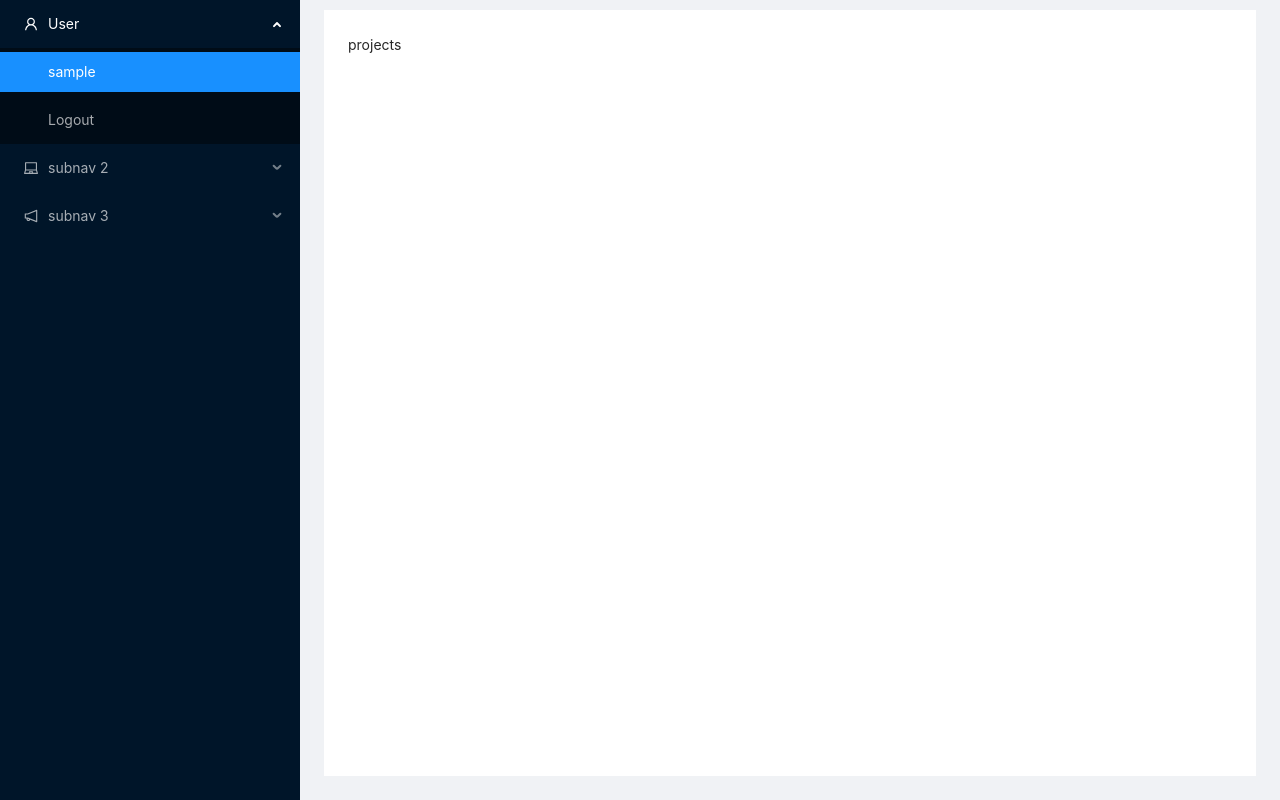
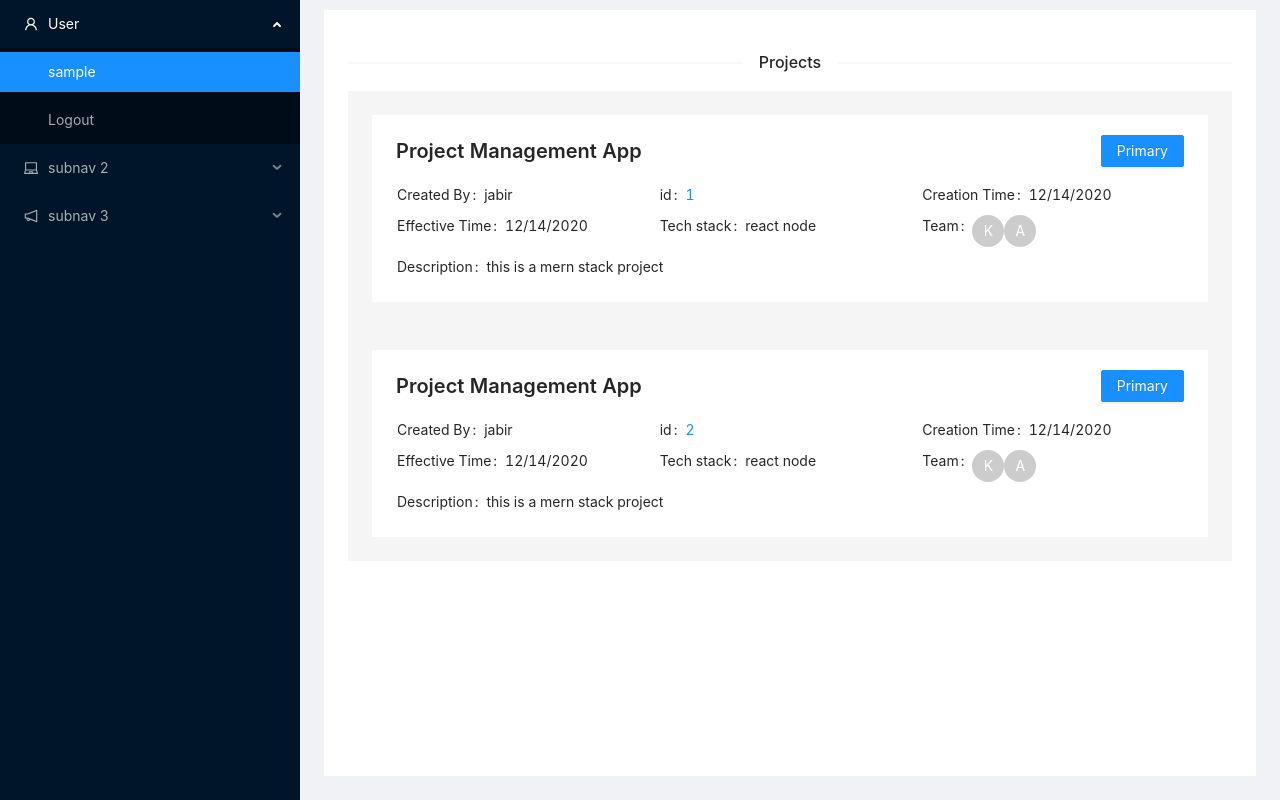
Before and after one commit to Khizarkhan07/project-managment-app, a React (Create React App) app: page / in a window 1280 px wide. Built offline with nearby package versions, Linux system fonts and the light colour scheme; sample sign-in values are in the browser's storage.

Commit message:
project home

```diff
--- a/src/contexts/projectContext.tsx
+++ b/src/contexts/projectContext.tsx
@@ -2,11 +2,29 @@ import React, {createContext, ReactNode, useContext, useReducer} from "react";
 import {projectState} from "../types";
 
 const initialState : projectState = {
-    projects: [{name: 'Project 1',
+    projects: [
+        {
+        id: '1',
+        name: 'Project Management App',
         description: 'this is a mern stack project',
         tech: ['react', 'node'],
-        team :['1' , '2']
-    }],
+        team :[{id: '1', username: 'khizar@gmail.com', password: 'khizar'},
+            {id: '2', username: 'arslan@gmail.com', password: 'arslan'},],
+        createdAt: new Date( Date.now()),
+        createdBy: 'jabir'
+        },
+        {
+        id: '2',
+        name: 'Project Management App',
+        description: 'this is a mern stack project',
+        tech: ['react', 'node'],
+        team :[{id: '1', username: 'khizar@gmail.com', password: 'khizar'},
+            {id: '2', username: 'arslan@gmail.com', password: 'arslan'},],
+        createdAt: new Date( Date.now()),
+        createdBy: 'jabir'
+        },
+
+    ],
 };
 
 const ProjectContext = createContext<{
@@ -40,5 +58,5 @@ const ProjectProvider: React.FC<Props> = ({ children }) => {
     );
 };
 
-export const useAuthContext = () => useContext(ProjectContext);
+export const useProjectContext = () => useContext(ProjectContext);
 export { ProjectProvider };
--- a/src/index.tsx
+++ b/src/index.tsx
@@ -5,12 +5,15 @@ import { BrowserRouter } from 'react-router-dom';
 import Sidebar from "./pages/Sidebar";
 import 'antd/dist/antd.css'
 import {AuthProvider} from "./contexts/authContext";
+import {ProjectProvider} from "./contexts/projectContext";
 
 
 ReactDOM.render(
     <BrowserRouter>
         <AuthProvider>
-            <Sidebar />
+            <ProjectProvider>
+                <Sidebar />
+            </ProjectProvider>
         </AuthProvider>
     </BrowserRouter>,
     document.getElementById('root')
--- a/src/pages/Sidebar.tsx
+++ b/src/pages/Sidebar.tsx
@@ -8,7 +8,7 @@ import Login from "./auth/Login";
 import {getAuthenticatedUser} from "../utils";
 import {useAuthContext} from "../contexts/authContext";
 import PrivateRoute from "./auth/PrivateRoute";
-import Projects from "./projects/Projects";
+import ProjectsHome from "./projects/ProjectsHome";
 const { SubMenu } = Menu;
 const {  Content, Sider } = Layout;
 const Sidebar = () => {
@@ -67,7 +67,7 @@ const Sidebar = () => {
                 >
                     <Switch>
                         <Route component={Login} path={'/login'}/>
-                        <PrivateRoute exact path="/" component={Projects} />
+                        <PrivateRoute component = {ProjectsHome} path ='/' />
                     </Switch>
                 </Content>
             </Layout>
--- a/src/pages/projects/Projects.tsx
+++ /dev/null
@@ -1,9 +0,0 @@
-import React from 'react';
-
-function Projects() {
-    return (
-        <div>projects</div>
-    );
-}
-
-export default Projects;
--- /dev/null
+++ b/src/pages/projects/ProjectsHome.tsx
@@ -0,0 +1,61 @@
+import React, {useMemo} from 'react';
+import {useProjectContext} from "../../contexts/projectContext";
+import { Divider, PageHeader, Button, Descriptions,  Avatar, Image } from 'antd';
+import {ProjectWrapper} from "./project.styles";
+
+const ProjectsHome = () =>{
+    const{state, dispatch} = useProjectContext();
+
+    const renderProjects = useMemo(()=> {
+        return state.projects.map((project)=> {
+            return(
+                <ProjectWrapper>
+                    <PageHeader
+                        key={project.id}
+                        ghost={false}
+                        title={project.name}
+                        extra={[
+                            <Button key="1" type="primary">
+                                Primary
+                            </Button>,
+                        ]}
+                    >
+                        <Descriptions size="small" column={3}>
+                            <Descriptions.Item label="Created By">{project.createdBy}</Descriptions.Item>
+                            <Descriptions.Item label="id">
+                                <a>{project.id}</a>
+                            </Descriptions.Item>
+                            <Descriptions.Item label="Creation Time">{new Date(project.createdAt).toLocaleDateString()}</Descriptions.Item>
+                            <Descriptions.Item label="Effective Time">{new Date(project.createdAt).toLocaleDateString()}</Descriptions.Item>
+                            <Descriptions.Item label="Tech stack">{
+                                project.tech.map((tech)=> {
+                                    return tech + " "
+                                })
+                            }</Descriptions.Item>
+
+                            <Descriptions.Item label="Team">
+                                {project.team.map((member)=> {
+                                    return (
+                                        <Avatar>{member.username.substr(0,1).toUpperCase()}</Avatar>
+                                    )
+                                })}
+                            </Descriptions.Item>
+
+                            <Descriptions.Item label="Description">{project.description}</Descriptions.Item>
+                        </Descriptions>
+                    </PageHeader>
+                </ProjectWrapper>
+
+            )
+        })
+    }, [])
+
+    return (
+        <div>
+            <Divider>Projects</Divider>
+            {renderProjects}
+        </div>
+    );
+}
+
+export default ProjectsHome;
--- /dev/null
+++ b/src/pages/projects/project.styles.tsx
@@ -0,0 +1,6 @@
+import styled from "styled-components";
+
+export const ProjectWrapper = styled.div`
+  background-color: #f5f5f5;
+  padding: 24px;
+`;
--- a/src/types/index.tsx
+++ b/src/types/index.tsx
@@ -20,7 +20,10 @@ export type projectObject = {
     name: string,
     description: string,
     tech: string[],
-    team: string[]
+    team: user[],
+    createdAt: Date,
+    createdBy: string,
+    id: string
 }
 
 export type authAction = { type: 'setUsername', payload: string }
```
Also changed, not shown: 1 other file (tests, documents, lock files or other folders).
